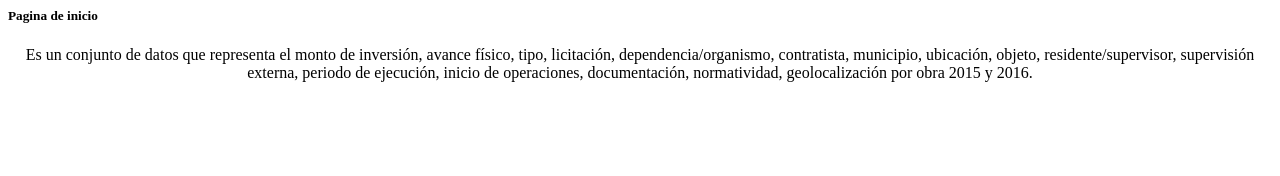
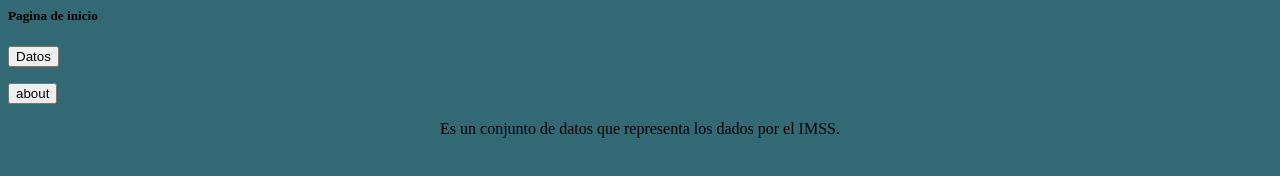
Before and after one commit to herick024/examen, a plain HTML site: page views/index.html in a window 1280 px wide. Drawn offline with Linux system fonts and the light colour scheme.

Commit message:
Update index.html

```diff
--- a/views/index.html
+++ b/views/index.html
@@ -2,7 +2,10 @@
     <head>
         <h5>Pagina de inicio</h5>
     </head>
-    <body>
-        <p align="center">Es un conjunto de datos que representa el monto de inversión, avance físico, tipo, licitación, dependencia/organismo, contratista, municipio, ubicación, objeto, residente/supervisor, supervisión externa, periodo de ejecución, inicio de operaciones, documentación, normatividad, geolocalización por obra 2015 y 2016.</p>
+    <body bgcolor="#326975">
+        <p> </p>
+        <p> <input align="center" type="button" value="Datos" onclick="window.location = 'data'"/></p>
+        <p> <input align="center" type="button" value="about" onclick="window.location = 'about'"/></p>
+        <p align="center">Es un conjunto de datos que representa los dados por el IMSS.</p>
     </body>
 </html>
```
